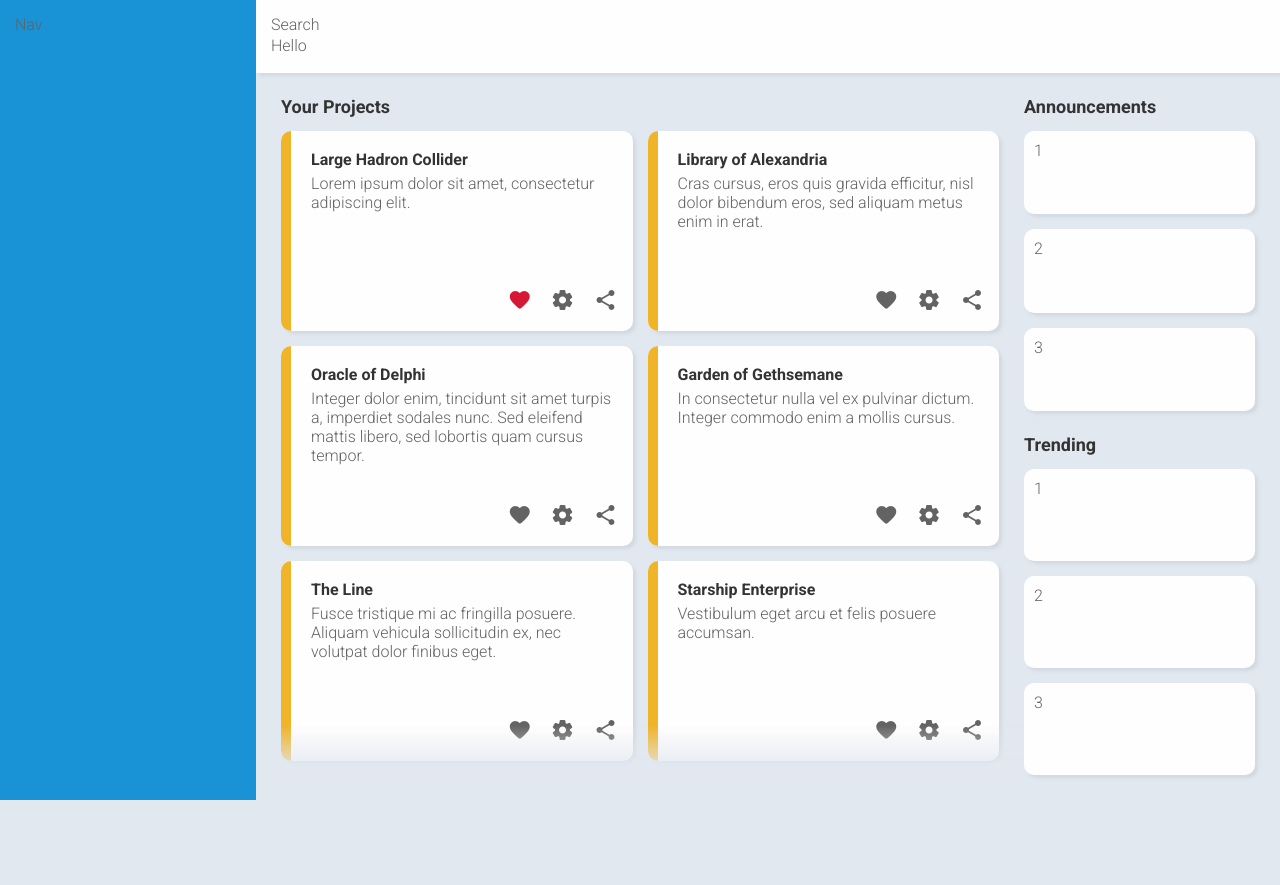
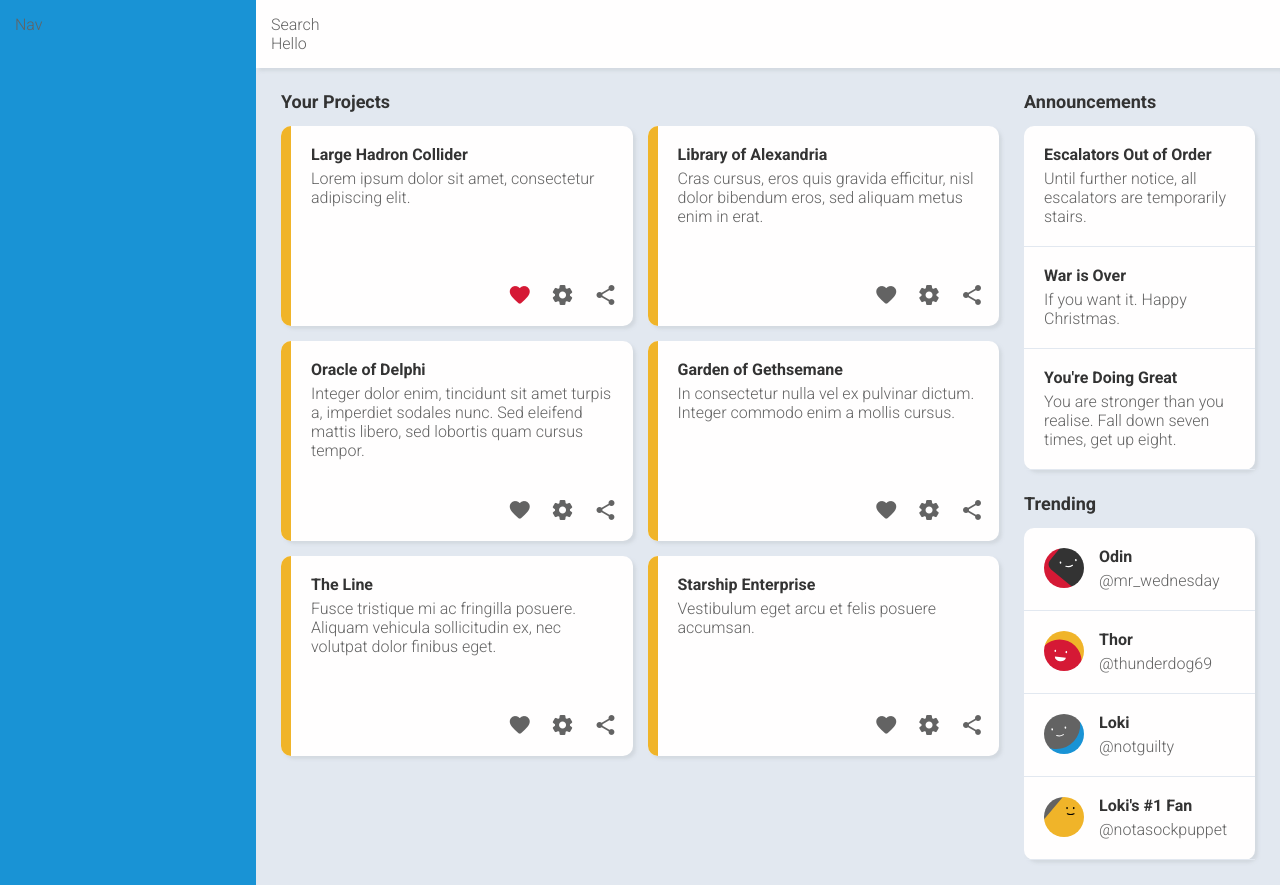
Before and after one commit to s-hens/admin-dash, a plain HTML site: page index.html in a window 1280 px wide. Before the commit the page ends 800 px from the top, so only its background shows below. Drawn offline with Linux system fonts and the light colour scheme.

Commit message:
Fill/style announcements & trending sections

```diff
--- a/index.html
+++ b/index.html
@@ -111,16 +111,46 @@
 
     <div class="announcements">
         <h1>Announcements</h1>
-        <div class="announcement">1</div>
-        <div class="announcement">2</div>
-        <div class="announcement">3</div>
+        <div class="announcement-container">
+            <div class="announcement">
+                <h2>Escalators Out of Order</h2>
+                Until further notice, all escalators are temporarily stairs.
+            </div>
+            <div class="announcement">
+                <h2>War is Over</h2>
+                If you want it. Happy Christmas.
+            </div>
+            <div class="announcement">
+                <h2>You're Doing Great</h2>
+                You are stronger than you realise. Fall down seven times, get up eight.
+            </div>
+        </div>
     </div>
 
     <div class="trends">
         <h1>Trending</h1>
-        <div class="trend">1</div>
-        <div class="trend">2</div>
-        <div class="trend">3</div>
+        <div class="trend-container">
+            <div class="trend">
+                <svg viewBox="0 0 36 36" fill="none" role="img" xmlns="http://www.w3.org/2000/svg" width="40" height="40"><title>Ellen Swallow</title><mask id="mask__beam" maskUnits="userSpaceOnUse" x="0" y="0" width="36" height="36"><rect width="36" height="36" rx="72" fill="#FFFFFF"></rect></mask><g mask="url(#mask__beam)"><rect width="36" height="36" fill="#d51935"></rect><rect x="0" y="0" width="36" height="36" transform="translate(9 -5) rotate(219 18 18) scale(1)" fill="#333333" rx="6"></rect><g transform="translate(4.5 -3) rotate(-9 18 18)"><path d="M15 19c2 1 4 1 6 0" stroke="#FFFFFF" fill="none" stroke-linecap="round"></path><rect x="10" y="14" width="1.5" height="2" rx="1" stroke="none" fill="#FFFFFF"></rect><rect x="24" y="14" width="1.5" height="2" rx="1" stroke="none" fill="#FFFFFF"></rect></g></g></svg>
+                <div class="person">
+                    <h2>Odin</h2>@mr_wednesday
+                </div>
+            </div>
+            <div class="trend">
+                <svg viewBox="0 0 36 36" fill="none" role="img" xmlns="http://www.w3.org/2000/svg" width="40" height="40"><title>Georgia O</title><mask id="mask__beam" maskUnits="userSpaceOnUse" x="0" y="0" width="36" height="36"><rect width="36" height="36" rx="72" fill="#FFFFFF"></rect></mask><g mask="url(#mask__beam)"><rect width="36" height="36" fill="#f0b429"></rect><rect x="0" y="0" width="36" height="36" transform="translate(-3 7) rotate(67 18 18) scale(1.1)" fill="#d51935" rx="36"></rect><g transform="translate(-3 3.5) rotate(7 18 18)"><path d="M13,20 a1,0.75 0 0,0 10,0" fill="#FFFFFF"></path><rect x="12" y="14" width="1.5" height="2" rx="1" stroke="none" fill="#FFFFFF"></rect><rect x="22" y="14" width="1.5" height="2" rx="1" stroke="none" fill="#FFFFFF"></rect></g></g></svg>
+                <div class="person">
+                    <h2>Thor</h2>@thunderdog69
+                </div>
+            </div>
+            <div class="trend">
+                <svg viewBox="0 0 36 36" fill="none" role="img" xmlns="http://www.w3.org/2000/svg" width="40" height="40"><title>Bessie Coleman</title><mask id="mask__beam" maskUnits="userSpaceOnUse" x="0" y="0" width="36" height="36"><rect width="36" height="36" rx="72" fill="#FFFFFF"></rect></mask><g mask="url(#mask__beam)"><rect width="36" height="36" fill="#1993d5"></rect><rect x="0" y="0" width="36" height="36" transform="translate(-4 -4) rotate(188 18 18) scale(1.2)" fill="#636363" rx="36"></rect><g transform="translate(-4 -2) rotate(-8 18 18)"><path d="M15 21c2 1 4 1 6 0" stroke="#FFFFFF" fill="none" stroke-linecap="round"></path><rect x="11" y="14" width="1.5" height="2" rx="1" stroke="none" fill="#FFFFFF"></rect><rect x="23" y="14" width="1.5" height="2" rx="1" stroke="none" fill="#FFFFFF"></rect></g></g></svg>
+                <div class="person"><h2>Loki</h2>@notguilty</div>
+            </div>
+            <div class="trend">
+                <svg viewBox="0 0 36 36" fill="none" role="img" xmlns="http://www.w3.org/2000/svg" width="40" height="40"><title>Chien-Shiung</title><mask id="mask__beam" maskUnits="userSpaceOnUse" x="0" y="0" width="36" height="36"><rect width="36" height="36" rx="72" fill="#FFFFFF"></rect></mask><g mask="url(#mask__beam)"><rect width="36" height="36" fill="#636363"></rect><rect x="0" y="0" width="36" height="36" transform="translate(4 4) rotate(310 18 18) scale(1.1)" fill="#f0b429" rx="6"></rect><g transform="translate(6 -5) rotate(0 18 18)"><path d="M15 20c2 1 4 1 6 0" stroke="#000000" fill="none" stroke-linecap="round"></path><rect x="14" y="14" width="1.5" height="2" rx="1" stroke="none" fill="#000000"></rect><rect x="20" y="14" width="1.5" height="2" rx="1" stroke="none" fill="#000000"></rect></g></g></svg>
+                <div class="person"><h2>Loki's #1 Fan</h2>@notasockpuppet</div>
+            </div>
+        </div>
     </div>
 
 </body>
--- a/style.css
+++ b/style.css
@@ -1,7 +1,6 @@
 /* Global */
 
-/*
-div {
+/*div {
     border: 1px solid red;
     box-sizing: border-box;
 }*/
@@ -18,6 +17,11 @@ body {
     font-family: 'Roboto', sans-serif;
     font-weight: 300;
     color: #636363;
+}
+
+p {
+    margin: 0;
+    padding: 0;
 }
 
 h1 {
@@ -64,8 +68,7 @@ h2 {
     margin: 25px 25px 25px 0;
     grid-area: 2 / 3 / 3 / 4;
     display: grid;
-    grid-template-rows: 18px 1fr 1fr;
-    grid-auto-rows: 1fr;
+    grid-template-rows: 18px 1fr;
     gap: 15px;
 }
 
@@ -73,16 +76,37 @@ h2 {
     margin: 0 25px 25px 0;
     grid-area: 3 / 3 / 4 / 4;
     display: grid;
-    grid-template-rows: 18px 1fr 1fr;
-    grid-auto-rows: 1fr;
+    grid-template-rows: 18px 1fr;
     gap: 15px;
 }
 
-.announcement, .trend {
+.announcement-container, .trend-container {
     background-color: #FFFEFE;
     box-shadow: 3px 3px 3px rgba(198, 203, 210, 0.5);
     border-radius: 10px;
-    padding: 10px;
+    display: grid;
+    grid-template-rows: auto auto auto;
+    grid-auto-rows: auto;
+}
+
+.announcement, .trend {
+    padding: 20px;
+    border-bottom: 1px solid #E2E8F0;
+}
+
+.trend {
+    display: grid;
+    grid-template-columns: auto 1fr;
+    grid-template-rows: 1fr;
+}
+
+.trend svg {
+    grid-area: 1 / 1 / 2 / 2;
+    padding-right: 15px;
+}
+
+.person {
+    grid-area: 1 / 2 / 2 / 3;
 }
 
 /* Projects */
@@ -120,19 +144,16 @@ h2 {
 
 .stripe {
     background-color: #F0B429;
-    grid-row: 1 / 3;
-    grid-column: 1 / 2;
+    grid-area: 1 / 1 / 3 / 2;
 }
 
 .description {
-    grid-row: 1 / 2;
-    grid-column: 2 / 3;
+    grid-area: 1 / 2 / 2 / 3;
     padding: 20px 20px 0;
 }
 
 .actions {
-    grid-row: 2 / 3;
-    grid-column: 2 / 3;
+    grid-area: 2 / 2 / 3 / 3;
     padding: 15px;
     text-align: right;
     vertical-align: middle;
```
